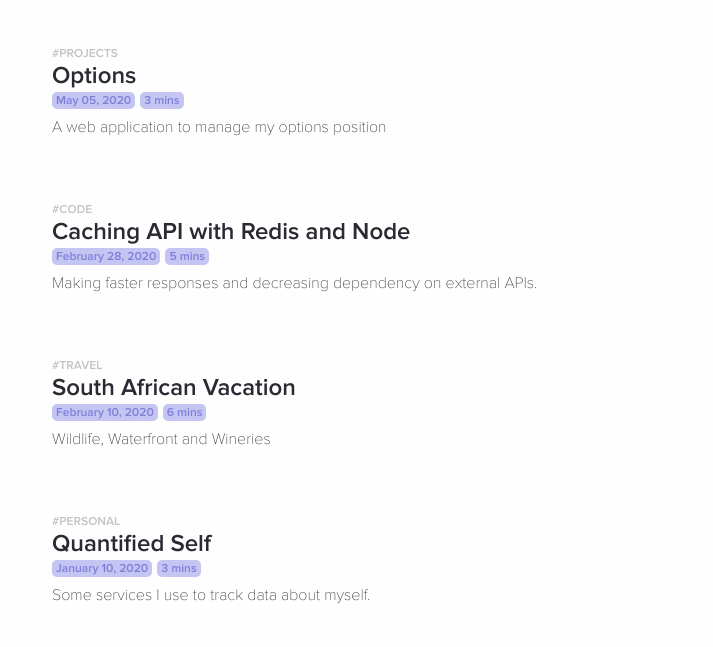
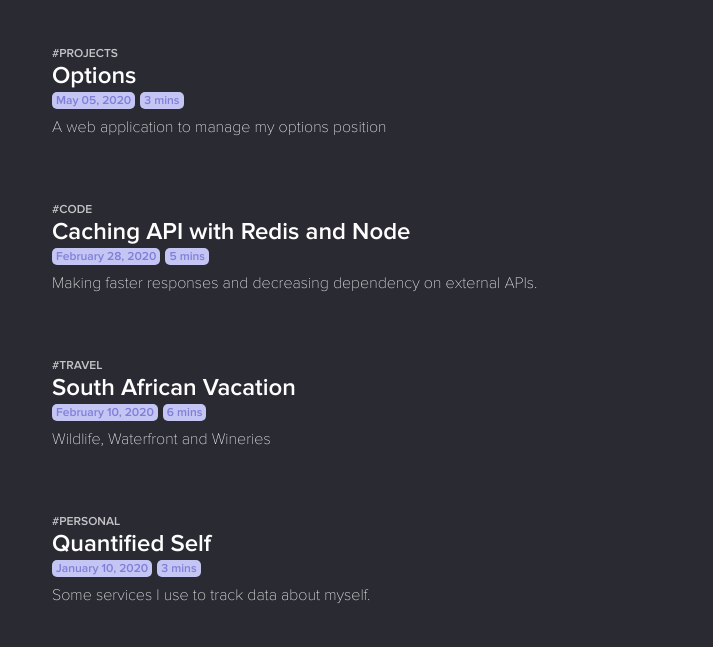
Before and after one commit to yagrawl/scribbles, a Gatsby site: page / in a window 1280 px wide. Shown: the part 219-866 px from the top of the page, without its empty margins (283-996 px from the left). Built offline with nearby package versions, Linux system fonts and the light colour scheme; Gatsby itself is replaced by a stand-in of ours; some packages are replaced by stand-ins of ours.

Commit message:
fix dark theme

```diff
--- a/package.json
+++ b/package.json
@@ -64,6 +64,7 @@
     "format": "prettier --write src/**/*.{js,jsx}",
     "start": "npm run develop",
     "serve": "gatsby serve",
-    "test": "echo \"Write tests! -> https://gatsby.dev/unit-testing\""
+    "test": "echo \"Write tests! -> https://gatsby.dev/unit-testing\"",
+    "clean": "rm -rf .cache"
   }
 }
--- a/src/components/theme.js
+++ b/src/components/theme.js
@@ -10,6 +10,8 @@ class Theme extends Component {
 
     if(JSON.parse(localStorage.getItem('LIGHT_MODE')) === true) {
       document.body.classList.remove('dark-mode');
+    } else {
+      document.body.classList.add('dark-mode');
     }
 
     this.state = {
```
